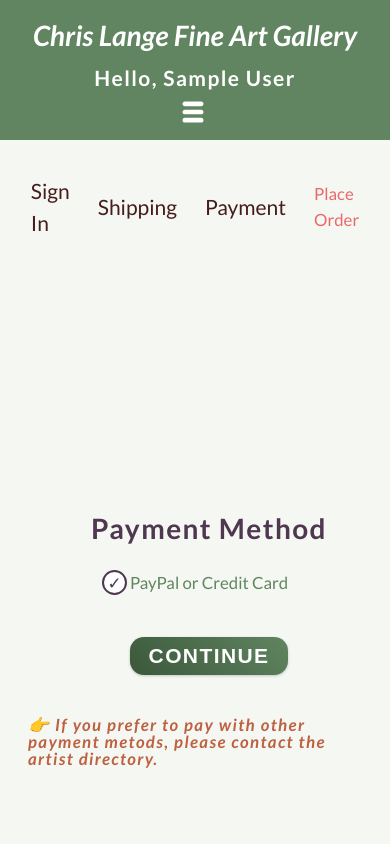
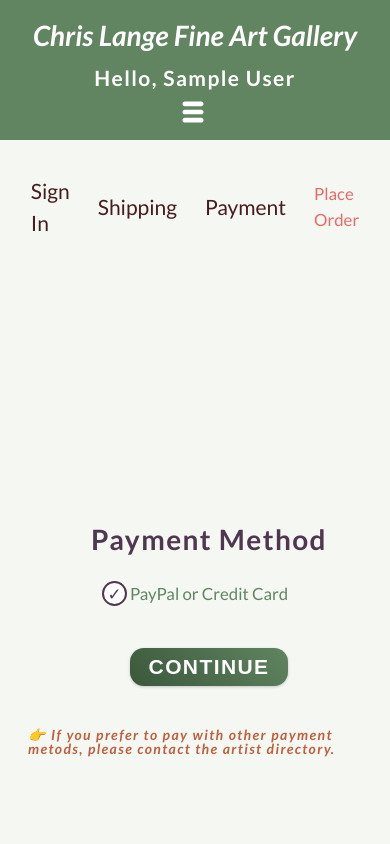
Before and after one commit to michi1008/Chris-Art-Shop, a React (Create React App) app in the folder frontend/: page /payment in a window 390 px wide. Shown: the top 844 px of the page. Built offline with nearby package versions, Linux system fonts and the light colour scheme; sample sign-in values are in the browser's storage.

Commit message:
fix the horizontal move

```diff
--- a/frontend/src/index.css
+++ b/frontend/src/index.css
@@ -44,6 +44,8 @@ html {
   color: var(--clr-primary-4);
   line-height: 1.5;
   font-size: 0.875rem;
+  overflow-x: hidden;
+  max-width: 100vw;
 }
 
 ul {
--- a/frontend/src/screens/PaymentScreen.css
+++ b/frontend/src/screens/PaymentScreen.css
@@ -61,7 +61,6 @@
 }
 
 
-
 .btn-continue {
   margin-top: 3rem;
   font-size: 1.5rem;
@@ -75,7 +74,7 @@
 
 @media screen and (max-width: 800px) {
   .paymentMethodOthers h3 {
-    font-size: 1.2rem;
+    font-size: 1rem;
   }
 
 }
--- a/frontend/src/screens/ShippingScreen.css
+++ b/frontend/src/screens/ShippingScreen.css
@@ -7,7 +7,8 @@
   align-items: center;
   justify-content: center;
   flex-direction: column;
-  font-size: 1.5rem;
+  font-size: 1.5rem;overflow-x: hidden;
+  max-width: 100vw;
 }
 
 .shippingTitle h3{
```
